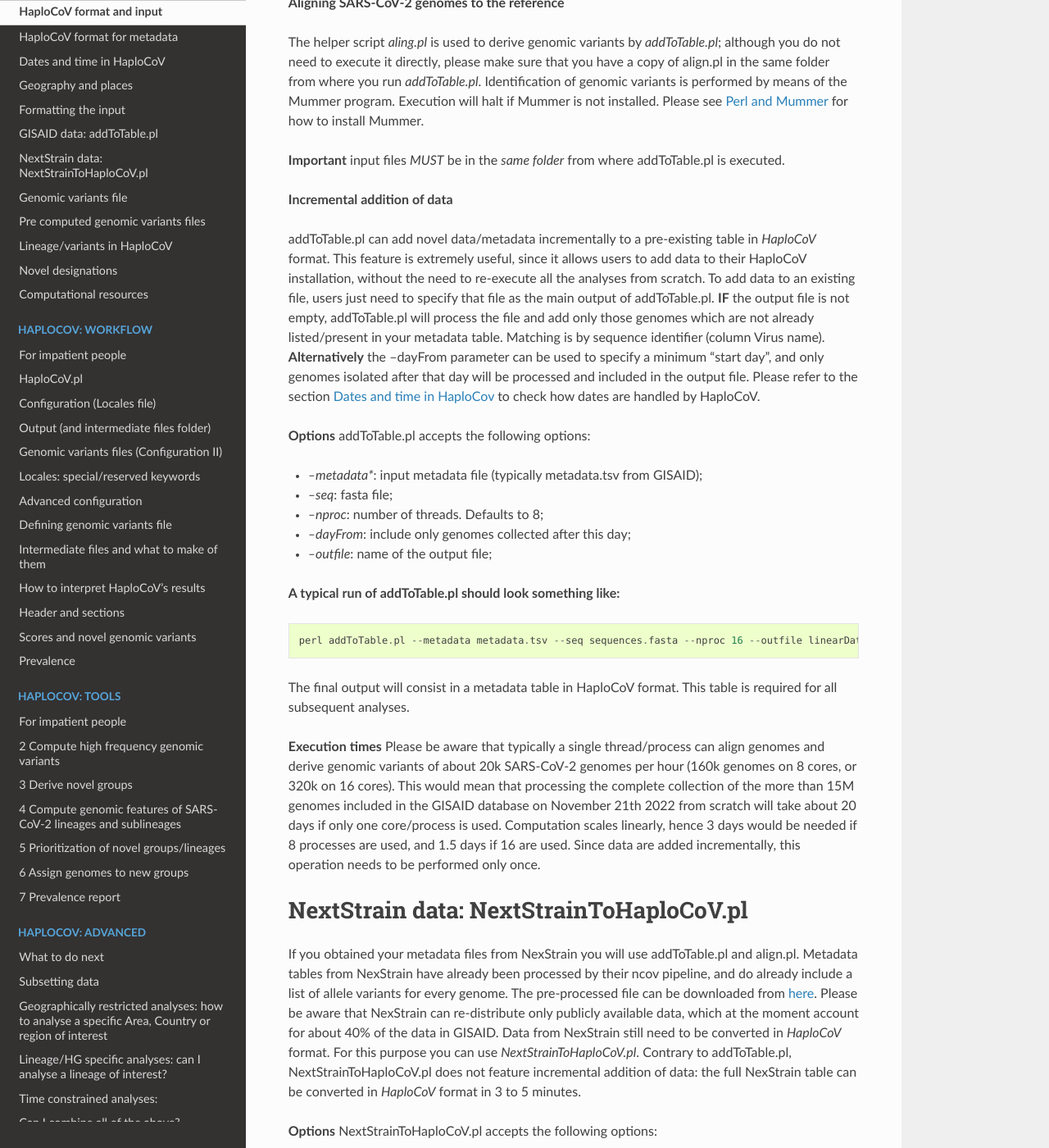
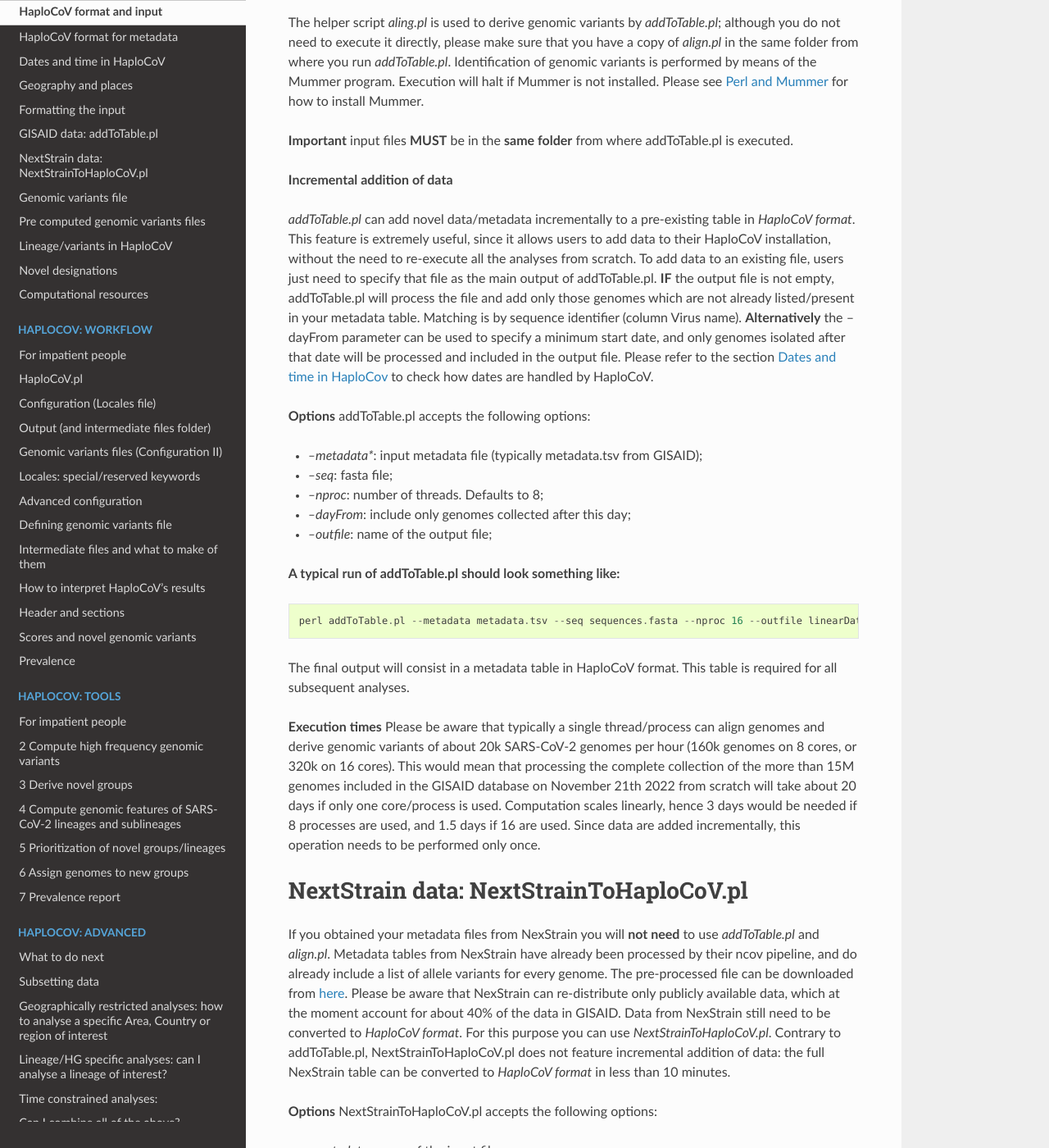
Before and after one commit to matteo14c/HaploCoV, a Sphinx documentation site: the page built from docs/source/metadata.rst, in a window 1280 px wide and 1400 px high, scrolled down 2889 px. Shown: the whole window at 82% size. Built offline with Sphinx 7.4.7 and the Read the Docs theme 2.0.0, drawn with Linux system fonts in a browser that asks for light colours; some of the changed text lies outside the part shown.

Commit message:
Update metadata.rst

```diff
--- a/docs/source/metadata.rst
+++ b/docs/source/metadata.rst
@@ -125,13 +125,13 @@ addToTable.pl reads a multifasta (*sequences.fasta*) and a metadata file (*metad
 
 **Aligning SARS-CoV-2 genomes to the reference**
 
-The helper script *aling.pl* is used to derive genomic variants by *addToTable.pl*; although you do not need to execute it directly, please make sure that you have a copy of align.pl in the same folder from where you run *addToTable.pl*. Identification of genomic variants is performed by means of the Mummer program. Execution will halt if Mummer is not installed. Please see `Perl and Mummer <https://haplocov.readthedocs.io/en/latest/perlMummer.html>`_ for how to install Mummer.
+The helper script *aling.pl* is used to derive genomic variants by *addToTable.pl*; although you do not need to execute it directly, please make sure that you have a copy of *align.pl* in the same folder from where you run *addToTable.pl*. Identification of genomic variants is performed by means of the Mummer program. Execution will halt if Mummer is not installed. Please see `Perl and Mummer <https://haplocov.readthedocs.io/en/latest/perlMummer.html>`_ for how to install Mummer.
 
-**Important** input files *MUST* be in the *same folder* from where addToTable.pl is executed.
+**Important** input files **MUST** be in the **same folder** from where addToTable.pl is executed.
 
 **Incremental addition of data**
 
-addToTable.pl can add novel data/metadata incrementally to a pre-existing table in *HaploCoV* format. This feature is extremely useful, since it allows users to add data to their HaploCoV installation, without the need to re-execute all the analyses from scratch. To add data to an existing file, users just need to specify that file as the main output of addToTable.pl. **IF** the output file is not empty, addToTable.pl will process the file and add only those genomes which are not already listed/present in your metadata table. Matching is by sequence identifier (column Virus name).  **Alternatively** the --dayFrom parameter can be used to specify a minimum "start day", and only genomes isolated after that day will be processed and included in the output file. Please refer to the section `Dates and time in HaploCov <https://haplocov.readthedocs.io/en/latest/metadata.html#dates-and-time-in-haplocov>`_ to check how dates are handled by HaploCoV.
+*addToTable.pl* can add novel data/metadata incrementally to a pre-existing table in *HaploCoV format*. This feature is extremely useful, since it allows users to add data to their HaploCoV installation, without the need to re-execute all the analyses from scratch. To add data to an existing file, users just need to specify that file as the main output of addToTable.pl. **IF** the output file is not empty, addToTable.pl will process the file and add only those genomes which are not already listed/present in your metadata table. Matching is by sequence identifier (column Virus name).  **Alternatively** the --dayFrom parameter can be used to specify a minimum start date, and only genomes isolated after that date will be processed and included in the output file. Please refer to the section `Dates and time in HaploCov <https://haplocov.readthedocs.io/en/latest/metadata.html#dates-and-time-in-haplocov>`_ to check how dates are handled by HaploCoV.
 
 **Options**
 addToTable.pl accepts the following options:
@@ -156,10 +156,10 @@ Please be aware that typically a single thread/process can align genomes and der
 NextStrain data: NextStrainToHaploCoV.pl
 ========================================
 
-If you obtained your metadata files from NexStrain you will use addToTable.pl and align.pl. Metadata tables from NexStrain have already been processed by their ncov pipeline, and do already include a list of allele variants for every genome. The pre-processed file can be downloaded from `here <https://data.nextstrain.org/files/ncov/open/metadata.tsv.gz>`_.
+If you obtained your metadata files from NexStrain you will **not need** to use *addToTable.pl* and *align.pl*. Metadata tables from NexStrain have already been processed by their ncov pipeline, and do already include a list of allele variants for every genome. The pre-processed file can be downloaded from `here <https://data.nextstrain.org/files/ncov/open/metadata.tsv.gz>`_.
 Please be aware that NexStrain can re-distribute only publicly available data, which at the moment account for about 40% of the data in GISAID.
-Data from NexStrain still need to be converted in *HaploCoV* format. For this purpose you can use *NextStrainToHaploCoV.pl*.
-Contrary to addToTable.pl, NextStrainToHaploCoV.pl does not feature incremental addition of data: the full NexStrain table can be converted in *HaploCoV* format in 3 to 5 minutes.
+Data from NexStrain still need to be converted to *HaploCoV format*. For this purpose you can use *NextStrainToHaploCoV.pl*.
+Contrary to addToTable.pl, NextStrainToHaploCoV.pl does not feature incremental addition of data: the full NexStrain table can be converted to *HaploCoV format* in less than 10 minutes.
 
 **Options**
 NextStrainToHaploCoV.pl accepts the following options:
```
Also changed, not shown: other parts of docs/source/metadata.rst (+6 -6 lines).
